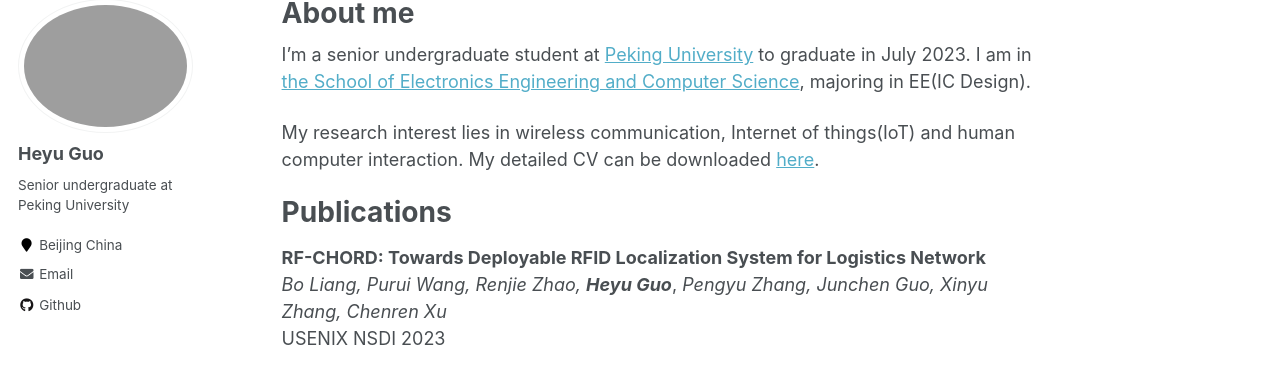
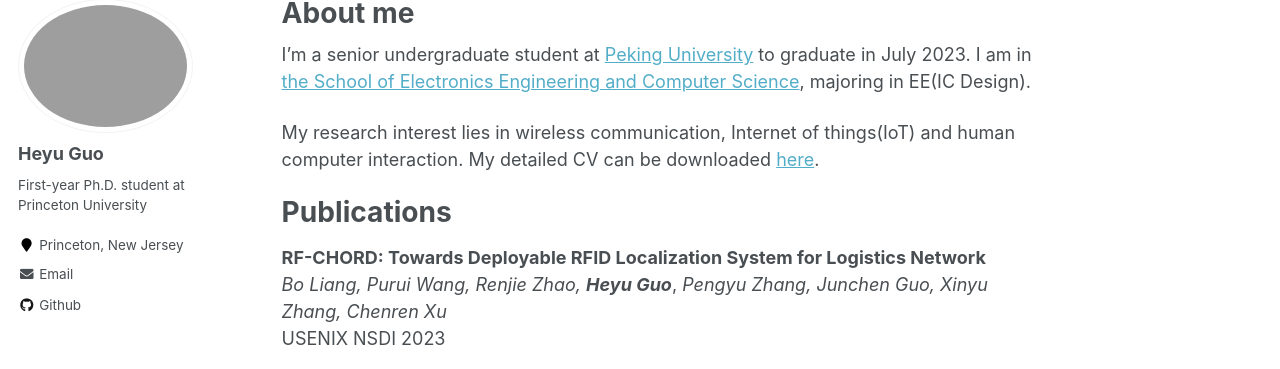
Before and after one commit to GuoHeyu/GuoHeyu.github.io, a Jekyll site: the page built from _pages/about.md, in a window 1280 px wide. Shown: the part 119-488 px from the top of the page. Built offline with Jekyll 4.4.1, drawn with Linux system fonts in a browser that asks for light colours.

Commit message:
Update _config.yml

```diff
--- a/_config.yml
+++ b/_config.yml
@@ -10,7 +10,7 @@ locale                   : "en-US"
 title                    : "Heyu Guo's Homepage"
 title_separator          : "-"
 name                     : &name "Heyu Guo"
-description              : &description "Senior undergraduate at Peking University"
+description              : &description "First-year Ph.D. student at Princeton University"
 url                      : https://guoheyu.github.io/ # the base hostname & protocol for your site e.g. "https://mmistakes.github.io"
 baseurl                  : "" # the subpath of your site, e.g. "/blog"
 repository               : "GuoHeyu.github.io"
@@ -82,12 +82,12 @@ analytics:
 author:
   name             : "Heyu Guo"
   avatar           : "profile2.png"
-  bio              : "Senior undergraduate at Peking University"
-  location         : "Beijing China"
+  bio              : "First-year Ph.D. student at Princeton University"
+  location         : "Princeton, New Jersey"
   employer         :
   pubmed           :
   googlescholar    :
-  email            : "1900012727@pku.edu.cn"
+  email            : "hg9046@princeton.edu"
   researchgate     :  # example: "https://www.researchgate.net/profile/yourprofile"
   uri              :
   bitbucket        :
```
